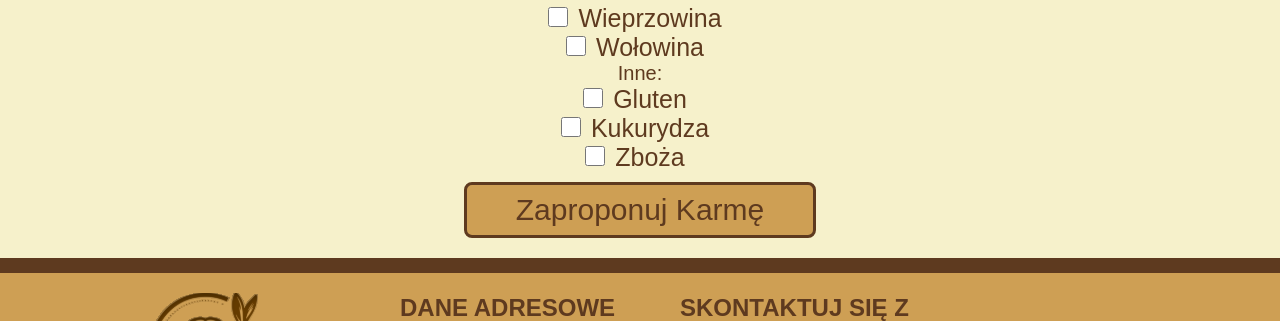
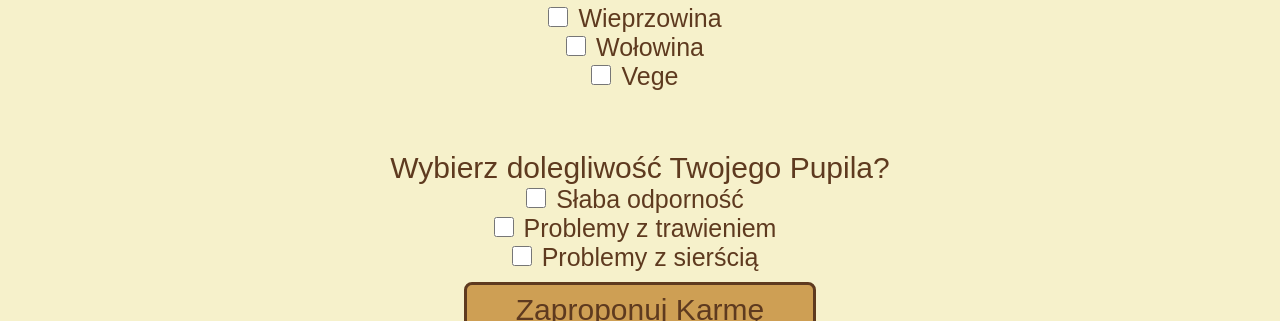
Before and after one commit to Bymbe/GraficyNaNTI, a React (Create React App) app: page /Kwestionariusz in a window 1280 px wide. Shown: the part 1625-1946 px from the top of the page. Built offline with nearby package versions, Linux system fonts and the light colour scheme; no server answers; a web font is replaced by a local one.

Commit message:
Poprawki i filtrowanie i możliwe że kwestionariusz nie działa

```diff
--- a/src/App.js
+++ b/src/App.js
@@ -29,6 +29,7 @@ function App() {
     const [PupilDoZmiany, setPupilDoZmiany] = useState("");
     const [Cookies, setCookies] = useState(true);
     const [WTrakcieKwestionariusza, setWTrakcieKwestionariusza] = useState(false);
+    const [ImiePupila, setImiePupila] = useState("");
 
     const handlePupilDoZmiany = (data) => {
         setPupilDoZmiany(data);
@@ -71,7 +72,7 @@ function App() {
 
         <Routes>
             <Route path="/" element={<Navigate to="/Home" replace={true} />} />
-            <Route path="/Home" element={<Home Cookies={Cookies} handleCallBackCookies={setCookies} />} />
+            <Route path="/Home" element={<Home Cookies={Cookies} handleCallBackCookies={setCookies} ImiePupila={ImiePupila} handleCallBackImiePupila={setImiePupila} />} />
             <Route path="/Karmy" element={<Karmy Login={Login} handleCallBackKarma={setKarma}/>} />
             <Route path="/Konto" element={<Konto Login={Login} Zalogowano={Zalogowano} handleCallBackPupilDoZmiany={handlePupilDoZmiany} handleCallBackZalogowo={setZalogowano} handleCallBackLogin={setLogin} handleCallBackKarma={setKarma} /> } />
             <Route path="/Koszyk" element={<Koszyk Login={Login} Zalogowano={Zalogowano}/>} />
@@ -82,8 +83,8 @@ function App() {
             <Route path="/Zamowienia" element={<Zamowienia />} />
             <Route path="/ONas" element={<ONas />} />
             <Route path="/Historia" element={<Historia Login={Login}/>} />
-            <Route path="/Kwiaciara" element={<Kwiaciara Karma={Karma}/>} />
-            <Route path="/Kwestionariusz" element={<Kwestionariusz Zalogowano={Zalogowano} PupilDoZmiany={PupilDoZmiany} Login={Login} handleCallBackZalogowo={setZalogowano} handleCallBackLogin={setLogin} handleCallBackKarma={setKarma} WTrakcieKwestionariusza={WTrakcieKwestionariusza} handleCallBackWTrakcie={setWTrakcieKwestionariusza}/>} />
+            <Route path="/Kwiaciara" element={<Kwiaciara Karma={Karma} Login={Login}/>} />
+            <Route path="/Kwestionariusz" element={<Kwestionariusz Zalogowano={Zalogowano} PupilDoZmiany={PupilDoZmiany} Login={Login} handleCallBackZalogowo={setZalogowano} handleCallBackLogin={setLogin} handleCallBackKarma={setKarma} WTrakcieKwestionariusza={WTrakcieKwestionariusza} handleCallBackWTrakcie={setWTrakcieKwestionariusza} ImiePupila={ImiePupila}/>} />
             <Route path="/Register" element={<Register handleCallBackZalogowo={setZalogowano} handleCallBackLogin={setLogin}/>} />
             <Route path="/Regulamin" element={<Regulamin />} />
         </Routes>
--- a/src/Pages/Kwestionariusz.js
+++ b/src/Pages/Kwestionariusz.js
@@ -1,7 +1,7 @@
 import React, {useEffect, useRef, useState} from 'react'
 import {Link, useLocation} from "react-router-dom";
 import Karma from "../Assets/karma.png";
-import {addDoc, collection, doc, getDoc, setDoc, updateDoc} from "firebase/firestore";
+import {addDoc, collection, doc, getDoc, getDocs, query, setDoc, updateDoc, where} from "firebase/firestore";
 import {db} from "../DataBase/init-firebase";
 
 function Kwestionariusz(props) {
@@ -32,28 +32,52 @@ function Kwestionariusz(props) {
     const [PupilGender, setPupilGender] = useState("Pies");
     const [PupilSterylized, setPupilSterylized] = useState("Nie");
     const [PupilActif, setPupilActif] = useState("Mała aktywność");
-    const [WybranaKarma, setWybranaKarma] = useState("Kwiaciara");
+    const [WybranaKarma, setWybranaKarma] = useState("");
     const [CenaWybranejKarmy, setCenaWybranejKarmy] = useState(49.99);
 
     /*Updatowanie Pupila*/
     const [DanePupila, setDanePupila] = useState([]);
     const firstRender = useRef(true);
-
+    /*Filtry*/
+    const [selectedMeatTypes, setSelectedMeatTypes] = useState([]);
+    const [selectedDolegliwosci, setSelectedDolegliwosci] = useState([]);
+    const [karmy, setKarmy] = useState([]);
 
     const location = useLocation();
-
-    useEffect(() => {
-        console.log(PupilName)
-    }, [PupilName]);
 
     useEffect(() => {
         const currentPath = location.pathname;
 
         return () => {
-            //updateTemp();
+            if(props.WTrakcieKwestionariusza === false){
+                console.log("useEffect-> W trakcie = false")
+                /*addPet();*/
+            }
+
             console.log('Opuszczono trasę:', currentPath);
         };
     }, [location]);
+
+    const handleCheckboxChange = (meatType) => {
+        setSelectedMeatTypes((prevSelected) =>
+            prevSelected.includes(meatType)
+                ? prevSelected.filter((type) => type !== meatType)
+                : [...prevSelected, meatType]
+        );
+    };
+
+    const handleDolegliwoscChange = (dolegliwosc) => {
+        setSelectedDolegliwosci((prevSelected) =>
+            prevSelected.includes(dolegliwosc)
+                ? prevSelected.filter((item) => item !== dolegliwosc)
+                : [...prevSelected, dolegliwosc]
+        );
+    };
+
+    useEffect(() => {
+        setPupilName(props.ImiePupila)
+    }, []);
+
 
 
     const dalejFunction = async ()=> {
@@ -62,10 +86,36 @@ function Kwestionariusz(props) {
         setDalej(true);
         setRejestracja(false);
 
-        const element = document.getElementById("Dalej");
-        element.scrollIntoView({behavior: "smooth"});
+        try {
+            const karmyCollection = collection(db, 'Karmy');
+
+            let meatTypesQuery;
+            if (selectedMeatTypes.length > 0) {
+                meatTypesQuery = query(
+                    karmyCollection,
+                    where('MeatType', 'not-in', selectedMeatTypes)
+                );
+            } else {
+                meatTypesQuery = query(karmyCollection);
+            }
+
+            const querySnapshot = await getDocs(meatTypesQuery);
+            let result = querySnapshot.docs.map(doc => ({ id: doc.id, ...doc.data() }));
+
+            if (selectedDolegliwosci.length > 0) {
+                result = result.filter(item => selectedDolegliwosci.includes(item.Dolegliwość));
+            }
+
+            setKarmy(result);
+        } catch (error) {
+            console.error('Error fetching data: ', error);
+        }
+
+        /*const element = document.getElementById("Dalej");
+        element.scrollIntoView({behavior: "smooth"});*/
         return;
     }
+
     const DodajDoKoszykaFunction = async ()=> {
         console.log("DodajDoKoszykaFunction")
         setDodajDoKoszyka(true);
@@ -79,17 +129,18 @@ function Kwestionariusz(props) {
         setDalej(false);
         setDodajDoKoszyka(false);
 
-        const element = document.getElementById("Register");
-        element.scrollIntoView({behavior: "smooth"});
+        /*const element = document.getElementById("Register");
+        element.scrollIntoView({behavior: "smooth"});*/
         return;
     }
 
+
     useEffect(() => {
-        //console.log(props.Zalogowano);
-        //console.log(props.PupilDoZmiany);
+
         console.log(props.WTrakcieKwestionariusza)
         if(props.WTrakcieKwestionariusza === true){
             console.log("UseEffect -> getTemp")
+
             getTemp();
             return;
         }
@@ -99,15 +150,15 @@ function Kwestionariusz(props) {
             getPet();
             return;
         }
-
-
-
-
-
     }, [props.Zalogowano, props.PupilDoZmiany]);
 
+    /*useEffect(() => {
+        if(props.ImiePupila !== ""){
+            setPupilName(props.ImiePupila);
+        }
+    },[])*/
+
     useEffect(() => {
-
         if (firstRender.current) {
             firstRender.current = false; // Ustawiamy flagę na false po pierwszym renderze
             return;
@@ -138,11 +189,18 @@ function Kwestionariusz(props) {
             setPupilSterylized(DanePupila.Sterylizacja);
             setPupilActif(DanePupila.Aktywność);
             setDalej(DanePupila.DalejFlag)
+            setSelectedMeatTypes(DanePupila.FlagiMięso || [])
+            setSelectedDolegliwosci(DanePupila.FlagiDol || [])
             props.handleCallBackWTrakcie(false);
+            console.log("Dalej falg", DanePupila.DalejFlag);
         }
 
 
     }, [DanePupila]);
+
+    /*useEffect(() => {
+        console.log(PupilWeight)
+    }, [PupilWeight]);*/
 
 
     const getPet = async () => {
@@ -203,15 +261,16 @@ function Kwestionariusz(props) {
     }
 
 
-    const addPet = async () => {
-        console.log("addPet PupilName: ", PupilName)
+    const addPet = async (karma) => {
+        console.log("addPet")
+        setWybranaKarma(karma);
         try{
             if(props.WTrakcieKwestionariusza === false){
-                props.handleCallBackKarma(WybranaKarma)
+                props.handleCallBackKarma(karma)
                 props.handleCallBackWTrakcie(true);
-                console.log("addPet if PupilName: ", PupilName)
+                console.log("addPet if PupilWeight: ", PupilWeight)
                 console.log("addPet if Login: ", props.Login)
-                await setDoc(doc(db, props.Login, "Temp"), {Nazwa: PupilName, Typ: PupilType, Rasa: PupilBreed, Wiek: PupilAge, Miesiące: PupilMonth, Waga: PupilWeight, Płeć: PupilGender, Sterylizacja: PupilSterylized,  Aktywność: PupilActif, PrzypisanaKarma: WybranaKarma, DalejFlag: Dalej });
+                await setDoc(doc(db, props.Login, "Temp"), {Nazwa: PupilName, Typ: PupilType, Rasa: PupilBreed, Wiek: PupilAge, Miesiące: PupilMonth, Waga: PupilWeight, Płeć: PupilGender, Sterylizacja: PupilSterylized,  Aktywność: PupilActif, PrzypisanaKarma: WybranaKarma, DalejFlag: Dalej, FlagiMięso: selectedMeatTypes, FlagiDol: selectedDolegliwosci });
 
             }
             else{
@@ -284,7 +343,8 @@ function Kwestionariusz(props) {
             </div>
             <div>
                 <input type="text" value={PupilName} placeholder="Imię pupila"
-                       id="PetNameInput" onChange={(e) => setPupilName(e.target.value)}/> {/*value={Zalogowano ? {pupil.id} : ""}*/}
+                       id="PetNameInput"
+                       onChange={(e) => setPupilName(e.target.value)}/> {/*value={Zalogowano ? {pupil.id} : ""}*/}
             </div>
             <div className="Kwestionariusz-question">
                 Jakiej rasy jest twój pupil?
@@ -320,7 +380,7 @@ function Kwestionariusz(props) {
             </div>
             <div className="WeightSelect">
                 <input type="text" placeholder="Waga pupila w kg"
-                       id="PetWeightInput"  value={PupilWeight}
+                       id="PetWeightInput" value={PupilWeight}
                        onChange={(e) => setPupilWeight(e.target.value)}/>
             </div>
             <div className="Kwestionariusz-question">
@@ -362,42 +422,105 @@ function Kwestionariusz(props) {
                 </h11>
             </div>
             <div className="BannedIngredientsCheck">
-                <input type="checkbox" id="ingredient1" name="kaczka" value="Kaczka"/>
+                <input type="checkbox" id="ingredient1" name="kaczka" value="Kaczka"
+                       checked={selectedMeatTypes.includes("Kaczka")} onChange={() => handleCheckboxChange('Kaczka')}/>
                 <h10>Kaczka</h10>
             </div>
             <div className="BannedIngredientsCheck">
-                <input type="checkbox" id="ingredient2" name="kurczak" value="Kurczak"/>
+                <input type="checkbox" id="ingredient2" name="kurczak" value="Kurczak"
+                       checked={selectedMeatTypes.includes("Kurczak")}
+                       onChange={() => handleCheckboxChange('Kurczak')}/>
                 <h10>Kurczak</h10>
             </div>
             <div className="BannedIngredientsCheck">
-                <input type="checkbox" id="ingredient3" name="wieprzowina" value="Wieprzowina"/>
+                <input type="checkbox" id="ingredient3" name="wieprzowina" value="Wieprzowina"
+                       checked={selectedMeatTypes.includes("Wieprzowina")}
+                       onChange={() => handleCheckboxChange('Wieprzowina')}/>
                 <h10>Wieprzowina</h10>
             </div>
             <div className="BannedIngredientsCheck">
-                <input type="checkbox" id="ingredient4" name="wolowina" value="Wołowina"/>
+                <input type="checkbox" id="ingredient4" name="wolowina" value="Wołowina"
+                       checked={selectedMeatTypes.includes("Wołowina")}
+                       onChange={() => handleCheckboxChange('Wołowina')}/>
                 <h10>Wołowina</h10>
             </div>
-            <div>
-                <h11>
-                    Inne:
-                </h11>
+            <div className="BannedIngredientsCheck">
+                <input type="checkbox" id="ingredient5" name="vege" value="Vege"
+                       checked={selectedMeatTypes.includes("Vege")} onChange={() => handleCheckboxChange('Vege')}/>
+                <h10>Vege</h10>
+            </div>
+
+            <div className="Kwestionariusz-question">
+                Wybierz dolegliwość Twojego Pupila?
             </div>
             <div className="BannedIngredientsCheck">
-                <input type="checkbox" id="ingredient5" name="gluten" value="Gluten"/>
-                <h10>Gluten</h10>
+                <input type="checkbox" id="dole1" name="Odporność" value="Odporność"
+                       checked={selectedDolegliwosci.includes("Odporność")}
+                       onChange={() => handleDolegliwoscChange('Odporność')}/>
+                <h10>Słaba odporność</h10>
             </div>
             <div className="BannedIngredientsCheck">
-                <input type="checkbox" id="ingredient6" name="kukurydza" value="Kukurydza"/>
-                <h10>Kukurydza</h10>
+                <input type="checkbox" id="dole2" name="Trawienie" value="Trawienie"
+                       checked={selectedDolegliwosci.includes("Trawienie")}
+                       onChange={() => handleDolegliwoscChange('Trawienie')}/>
+                <h10>Problemy z trawieniem</h10>
             </div>
             <div className="BannedIngredientsCheck">
-                <input type="checkbox" id="ingredient7" name="zboza" value="Zboża"/>
-                <h10>Zboża</h10>
+                <input type="checkbox" id="dole3" name="Sierść" value="Sierść"
+                       checked={selectedDolegliwosci.includes("Sierść")}
+                       onChange={() => handleDolegliwoscChange('Sierść')}/>
+                <h10>Problemy z sierścią</h10>
             </div>
+
+            {/*<div>
+                <button onClick={dalejFunction}>Dalej</button>
+                <div className="ProponowanaKarma">
+                    {Dalej ? (
+                        <div className="Karma-popup">
+                            <h1>Proponowana Karma</h1>
+
+                            <h4>"Kwiaciara"</h4>
+                            <img src={Karma}/>
+                            <h3>49,99 zł</h3>
+                            <h2>Super dobra karma z płatków kwiatów</h2>
+                            <Link to="/Kwiaciara">
+                                <button>Czytaj więcej</button>
+                            </Link>
+                            <button onClick={DodajDoKoszykaFunction}>Dodaj do koszyka</button>
+                            <h1></h1>
+
+
+                            <h2>Możesz teraz przejść do swojego profilu</h2>
+                            <Link to="/Konto">
+                                <button>Przejdź do Profilu</button>
+                            </Link>
+                        </div>
+                    ) : (<div style={{display: "none"}}></div>)}
+                </div>
+
+            </div>
+            <div className="DDK">
+                {DodajDoKoszyka ? (
+                    <div className="DodajDoKoszyka-Popup">
+                        <h1>Czy chcesz założyć konto?</h1>
+                        <h2>Możesz teraz przejść do swojego profilu</h2>
+                        <Link to="/Register">
+                            <button>Załóż konto</button>
+                        </Link>
+                        <Link to="/Koszyk">
+                            <button>Kupuję jednorazowo</button>
+                        </Link>
+                        <h2></h2>
+                    </div>
+                ) : (<div style={{display: "none"}}></div>)}
+            </div>*/}
+
+
             <div>
                 <button onClick={dalejFunction}>Zaproponuj Karmę</button>
-                <div className="ProponowanaKarma">
-                    {Dalej ? (
+
+
+            {/*{Dalej ? (
                     <div className="Karma-popup" id="Dalej">
                         <h1>Proponowana Karma</h1>
 
@@ -412,12 +535,45 @@ function Kwestionariusz(props) {
 
                             <button onClick={() => addPet(true)}>Dodaj do koszyka</button>) : (
 
+
+
+
+
+
+
+
+
                             <button onClick={DodajDoKoszykaFunction}>Dodaj do koszyka</button>
                         )}
 
 
                     </div>
-                    ) : (<div style={{display: "none"}} id="Dalej"></div>)}
+                ) : (<div style={{display: "none"}} id="Dalej"></div>)}*/}
+
+            <div className="ProponowanaKarma">
+                    {Dalej === true &&
+                            <div className="flex-container">
+                                {console.log(Dalej)}
+                                {karmy.map(karma => (
+                                    <div className="FlexBoxy-Karmy" key={karma.id}>
+                                        {/*//<h1>Proponowana Karma</h1>*/}
+                                        <h4>{karma.id}</h4>
+                                        <img src={Karma} alt={karma.KrótkiOpis}/>
+                                        <h3>{karma.Cena} zł</h3>
+                                        <h2>{karma.KrótkiOpis}</h2>
+                                        <Link to="/Kwiaciara" onClick={() => addPet(karma.id)}>
+                                            <button className="KarmyButtons2-Karmy">Czytaj więcej</button>
+                                        </Link>
+                                        {props.Zalogowano ? (
+
+                                            <button className="KarmyButtons2-Karmy" onClick={() => addPet(true)}>Dodaj do koszyka</button>) : (
+
+                                            <button className="KarmyButtons2-Karmy" onClick={DodajDoKoszykaFunction}>Dodaj do koszyka</button>
+                                        )}
+                                    </div>
+                                ))}
+                            </div>}
+
 
                     {PopupDodanie ? (
                         <div className="Kwestionariusz-Popup-Dodanie">
@@ -429,12 +585,12 @@ function Kwestionariusz(props) {
                         </div>
                     ) : (<div style={{display: "none"}} id="Dalej"></div>)}
                 </div>
-                {props.Zalogowano ? (<button onClick={() => addOnlyPet()}>Dodaj Pupila</button>): (<div style={{display: "none"}} id="Dalej"></div>)}
-
-
+            {props.Zalogowano ? (<button onClick={() => addOnlyPet()}>Dodaj Pupila</button>) : (
+                    <div style={{display: "none"}} id="Dalej"></div>)}
             </div>
 
             <div className="DDK">
+                {console.log(DodajDoKoszyka)}
                 {DodajDoKoszyka ? (
                     <div className="DodajDoKoszyka-Popup">
                         <h1>Czy chcesz założyć konto?</h1>
@@ -466,7 +622,7 @@ function Kwestionariusz(props) {
                                           onChange={(e) => setLogin(e.target.value)}/>
                             </div>
                             <div className="Register-Text-AreaKW">
-                                <label htmlFor="Password" >Password:</label>
+                                <label htmlFor="Password">Password:</label>
                                 <textarea rows="1" type="password" value={Password}
                                           onChange={(e) => setPassword(e.target.value)}/>
                             </div>
```
Also changed, not shown: src/Components/Navbar.js (+10 -5 lines), src/Pages/Home.js (+14 -4 lines), src/Pages/Koszyk.js (+18 -9 lines), src/Pages/Kwiaciara.js (+29 -2 lines), src/index.css (+11 -1 lines). Lines whose indentation alone changed are shown as unchanged.
